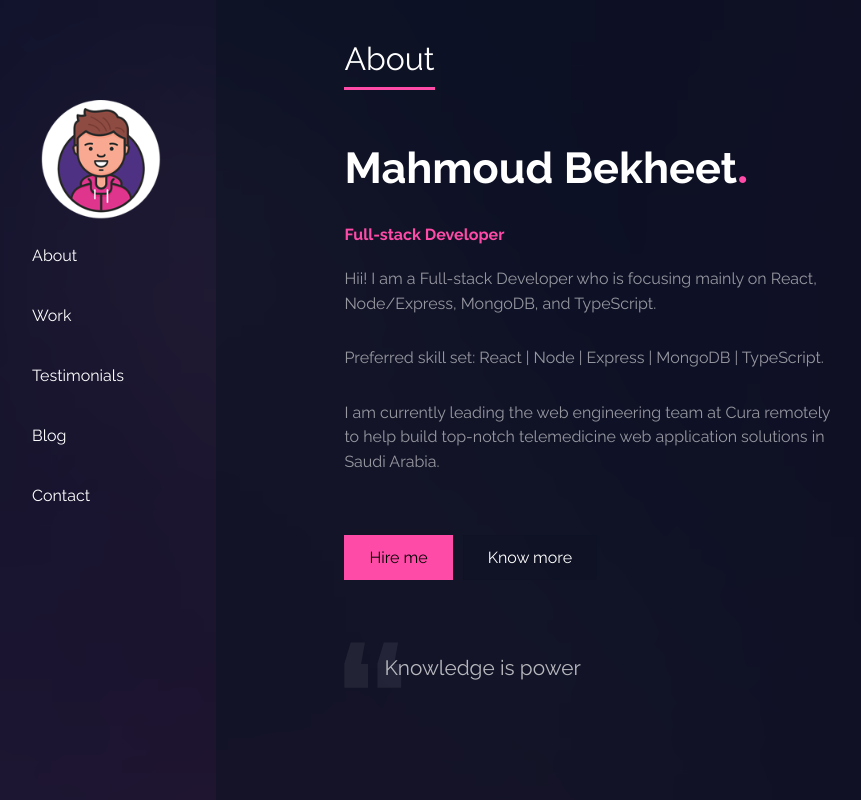
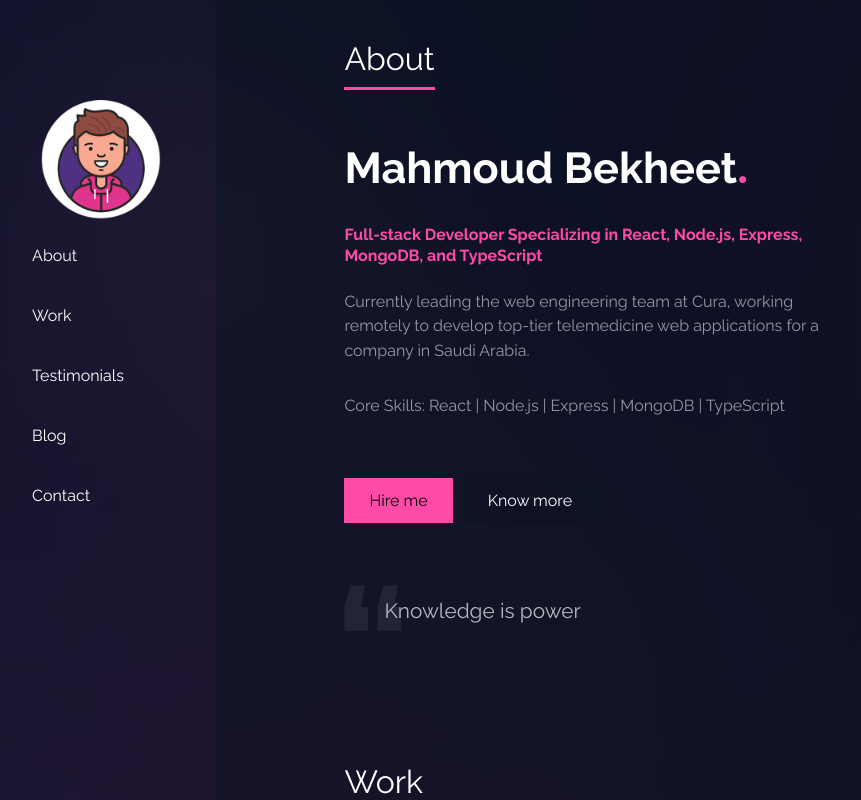
Before and after one commit to M-Bekheet/portfolio-live, a Next.js app: page / in a window 1280 px wide. Shown: the top 800 px of the page, without its empty margins (14-875 px from the left). Built offline with nearby package versions, Linux system fonts and the light colour scheme.

Commit message:
change job description

```diff
--- a/app/ui/about/about.module.scss
+++ b/app/ui/about/about.module.scss
@@ -19,6 +19,7 @@
   padding-top: 30px;
   font-weight: 700;
   font-size: 1rem;
+  line-height: 1.3;
 }
 
 .jobDescription {
--- a/app/ui/about/index.tsx
+++ b/app/ui/about/index.tsx
@@ -3,9 +3,9 @@ import Link from "next/link";
 import Image from "next/image";
 import { profile } from "@/app/utils/constants/profile";
 
-const { title, description, jobInfo, positionPreference, experience } = profile;
+const { title, description, jobInfo, positionPreference, } = profile;
 
-export const About = ({}) => {
+export const About = ({ }) => {
   return (
     <section id="about" className={styles.about}>
       <div className={styles.info}>
@@ -17,7 +17,6 @@ export const About = ({}) => {
         <h1 className={styles.description + " colored"}>{description}</h1>
         <p className={styles.jobDescription}>{jobInfo}</p>
         <p className={styles.jobDescription}>{positionPreference}</p>
-        <p className={styles.jobDescription}>{experience}</p>
         <Link href="/contact" className={"button colored"}>
           Hire me
         </Link>
--- a/app/utils/constants/profile.ts
+++ b/app/utils/constants/profile.ts
@@ -1,10 +1,9 @@
 export const profile = {
   title: `Mahmoud Bekheet`,
-  description: `Full-stack Developer`,
-  jobInfo: `Hii! I am a Full-stack Developer who is focusing mainly on React, Node/Express, MongoDB, and TypeScript.`,
-  experience: `I am currently leading the web engineering team at Cura remotely to help build top-notch telemedicine web application solutions in Saudi Arabia.`,
+  description: `Full-stack Developer Specializing in React, Node.js, Express, MongoDB, and TypeScript`,
+  jobInfo: `Currently leading the web engineering team at Cura, working remotely to develop top-tier telemedicine web applications for a company in Saudi Arabia.`,
   positionPreference:
-    "Preferred skill set: React | Node | Express | MongoDB | TypeScript.",
+    "Core Skills: React | Node.js | Express | MongoDB | TypeScript",
   author: `@b_kheet`,
   linkedin: "https://www.linkedin.com/in/mahmoud-bekheet/",
   keywords: [
```
